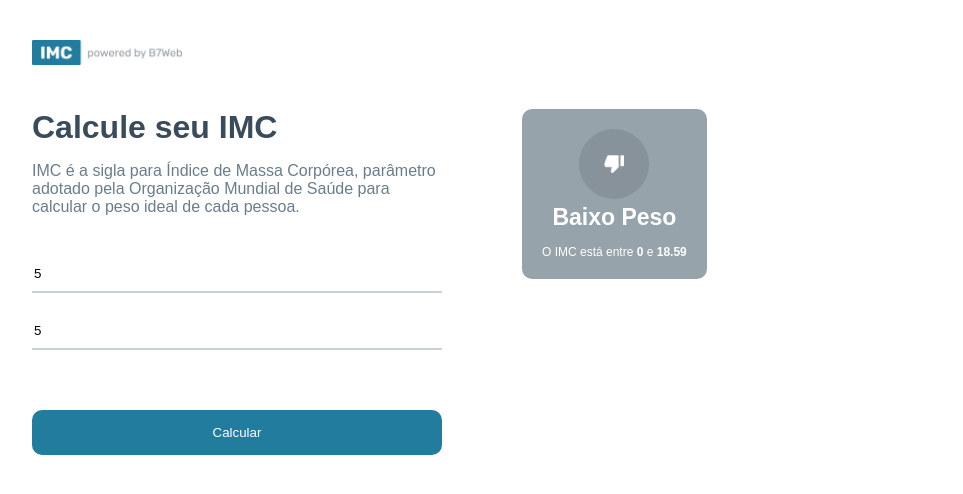
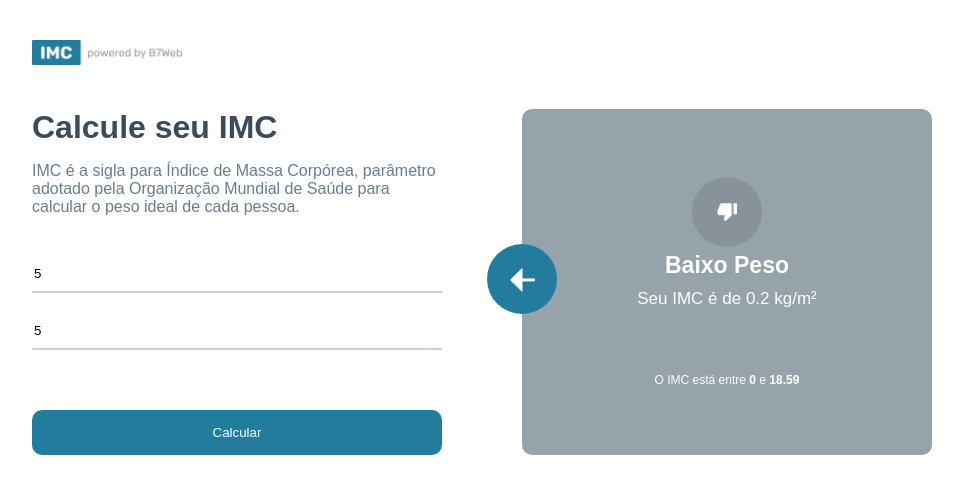
Before and after one commit to Jonatan1103/calculadora-imc, a React (Create React App) app: page / in a window 1280 px wide. Both pictures are taken after typing "5", "5" into the empty fields and a click on the button "Calcular". Shown: the top 494 px of the page, without its empty margins (158-1121 px from the left). Built offline with nearby package versions, Linux system fonts and the light colour scheme.

Commit message:
finalized right side

```diff
--- a/src/App.module.css
+++ b/src/App.module.css
@@ -76,3 +76,32 @@ img {
   grid-template-columns:repeat(2, 1fr);
   gap:20px;
 }
+
+.container .rightSide .rightBig {
+  flex:1;
+  display:flex;
+}
+
+.container .rightSide .rightArrow {
+  background:#227C9D;
+  position:absolute;
+  width:70px;
+  height:70px;
+  border-radius:50%;
+  display:flex;
+  justify-content:center;
+  align-items:center;
+  padding:5px;
+  cursor:pointer;
+  margin-left:-35px;
+  margin-top:135px;
+  transition:all ease .3s;
+}
+
+.container .rightSide .rightArrow:hover {
+  background-color:rgba(38, 142, 180, 1);
+}
+
+.container .rightSide .rightArrow img {
+  width:25px;
+}
--- a/src/App.tsx
+++ b/src/App.tsx
@@ -1,6 +1,8 @@
 import { useState } from 'react'
+
 import styles from './App.module.css'
 import poweredImg from './assets/images/powered.png'
+import leftArrowImg from './assets/images/leftarrow.png'
 
 import { levels, calculateImc, Level } from './helpers/imc'
 import GridItem from './components/GridItem'
@@ -14,10 +16,15 @@ const App = () => {
   const handleCalculateImc = () => {
     if (height && weight) {
       setShowInfoImc(calculateImc(height, weight))
-      console.log(calculateImc(height, weight));
     } else {
       alert("Digite todos os campos")
     }
+  }
+
+  const handleBackButton = () => {
+    setShowInfoImc(null)
+    setHeight(0)
+    setWeight(0)
   }
 
   return (
@@ -64,7 +71,14 @@ const App = () => {
 
           {showInfoImc &&
             <div className={styles.rightBig}>
-              <div className={styles.rightArrow}></div>
+              <div
+                className={styles.rightArrow}
+                onClick={handleBackButton}
+              >
+                <img src={leftArrowImg}
+                  alt="seta para a esquerda"
+                />
+              </div>
               <GridItem data={showInfoImc}/>
             </div>
           }
--- a/src/components/GridItem/GridItem.module.css
+++ b/src/components/GridItem/GridItem.module.css
@@ -32,3 +32,8 @@
   font-size:12px;
   margin-top:14px;
 }
+
+.yourImc {
+  font-size:17px;
+  margin:10px 0 50px;
+}
--- a/src/components/GridItem/index.tsx
+++ b/src/components/GridItem/index.tsx
@@ -24,6 +24,10 @@ const GridItem = ({ data }: GridItemProps ) => {
         {data.title}
       </div>
 
+      {data.yourImc &&
+        <div className={styles.yourImc}>Seu IMC é de {data.yourImc} kg/m²</div>
+      }
+
       <div className={styles.gridInfo}>
         <>
           O IMC está entre <strong>{data.imc[0]}</strong> e <strong>{data.imc[1]}</strong>
--- a/src/helpers/imc.ts
+++ b/src/helpers/imc.ts
@@ -19,8 +19,9 @@ export const calculateImc = (height: number, weight: number) => {
 
   for(let i in levels) {
     if( imc >= levels[i].imc[0] && imc < levels[i].imc[1] ) {
-      levels[i].yourImc = imc
-      return levels[i]
+      const levelsCopy = {...levels[i]}
+      levelsCopy.yourImc = imc
+      return levelsCopy
     }
   }
 
```
